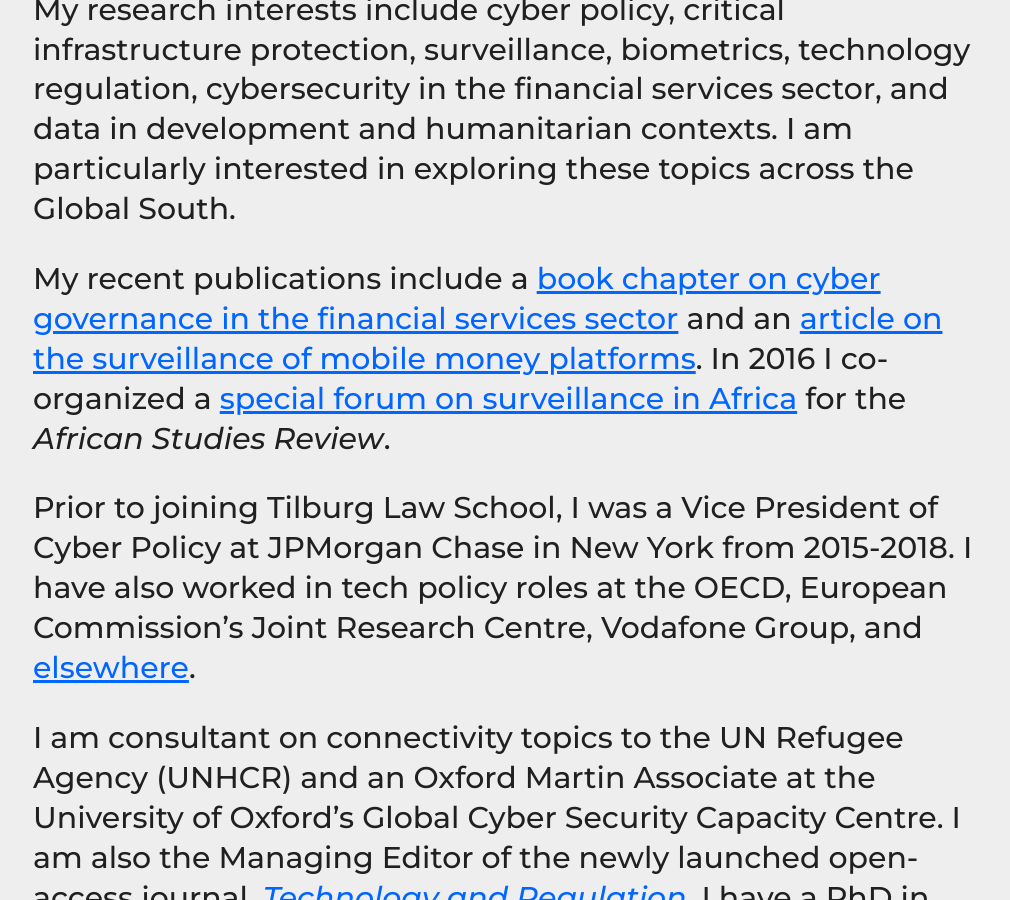
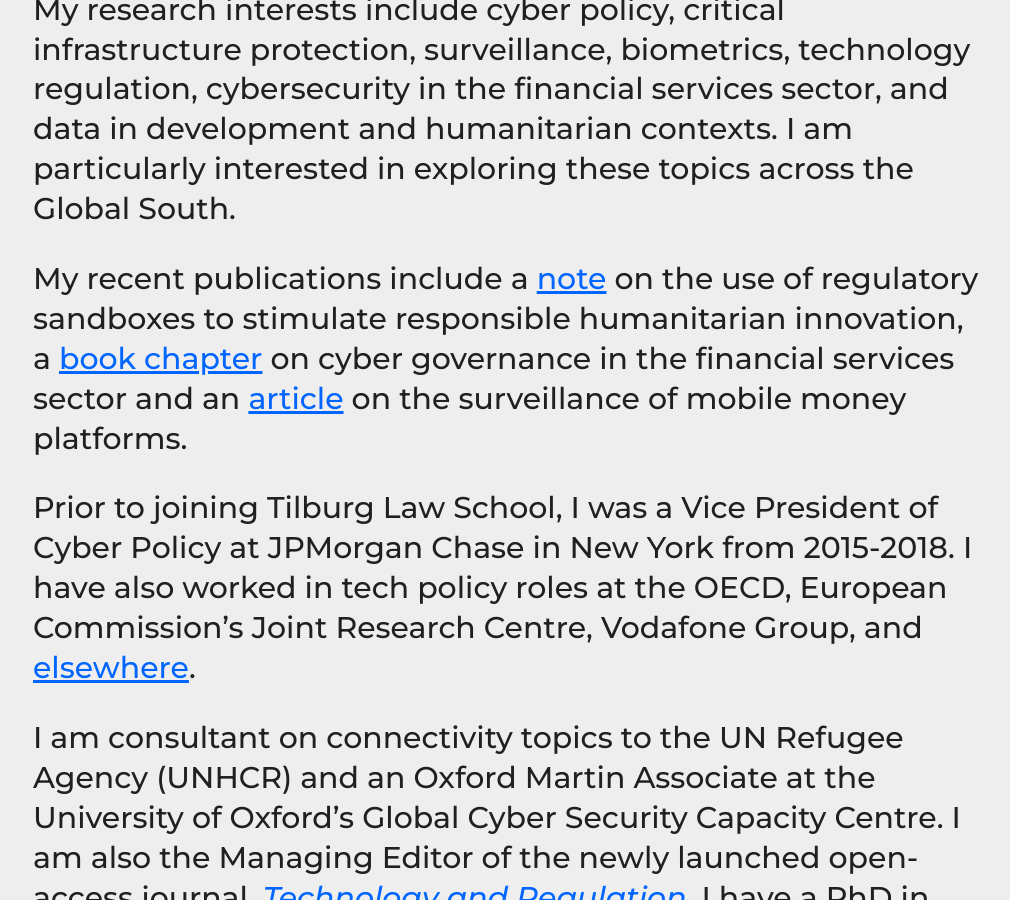
Before and after one commit to haroonalrasheed/641a, a Jekyll site: the page built from index.md, in a window 1280 px wide and 900 px high, scrolled down 401 px. Shown: the whole window, without its empty margins (131-1141 px from the left). Built offline with Jekyll 4.4.1, drawn with Linux system fonts in a browser that asks for light colours.

Commit message:
Update index.md

```diff
--- a/index.md
+++ b/index.md
@@ -7,8 +7,7 @@ I am a technology policy expert specializing in cybersecurity, privacy, and digi
 
 My research interests include cyber policy, critical infrastructure protection, surveillance, biometrics, technology regulation, cybersecurity in the financial services sector, and data in development and humanitarian contexts. I am particularly interested in exploring these topics across the Global South.
 
-My recent publications include a [book chapter on cyber governance in the financial services sector](/CyberGovernanceFSS.pdf) and an [article on the surveillance of mobile money platforms](https://doi.org/10.24908/ss.v17i1/2.12924). In 2016 I co-organized a [special forum on surveillance in Africa](
-https://doi.org/10.1017/asr.2016.35) for the _African Studies Review_.
+My recent publications include a [note](https://doi.org/10.1111/1758-5899.12729) on the use of regulatory sandboxes to stimulate responsible humanitarian innovation, a [book chapter](/CyberGovernanceFSS.pdf) on cyber governance in the financial services sector and an [article](https://doi.org/10.24908/ss.v17i1/2.12924) on the surveillance of mobile money platforms.
 
 Prior to joining Tilburg Law School, I was a Vice President of Cyber Policy at JPMorgan Chase in New York from 2015-2018. I have also worked in tech policy roles at the OECD, European Commission's Joint Research Centre, Vodafone Group, and [elsewhere](http://sixfouronea.net/professional-history/).
 
```
